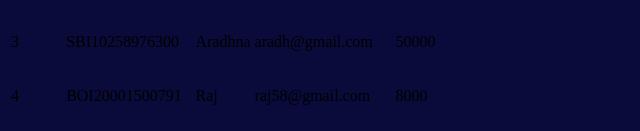
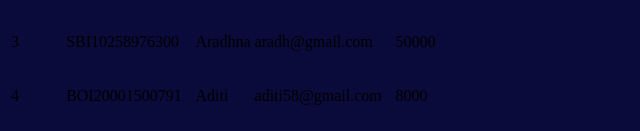
Before and after one commit to Aditi-shine/BankingSystem, a plain HTML site: page customer.html in a window 1280 px wide. Shown: the part 669-800 px from the top of the page, 0-640 px from the left. Drawn offline with nearby package versions, Linux system fonts and the light colour scheme; a web font is replaced by a local one.

Commit message:
Update customer.html

```diff
--- a/customer.html
+++ b/customer.html
@@ -178,8 +178,8 @@
                          <td>
                             <p id="Transaction ID">BOI20001500791</p>
                         </td>
-                        <td>Raj</td>
-                        <td>raj58@gmail.com</td>
+                        <td>Aditi</td>
+                        <td>aditi58@gmail.com</td>
                         <td>
                             <p id="Total Amounts">8000</p>
                         </td>
```
